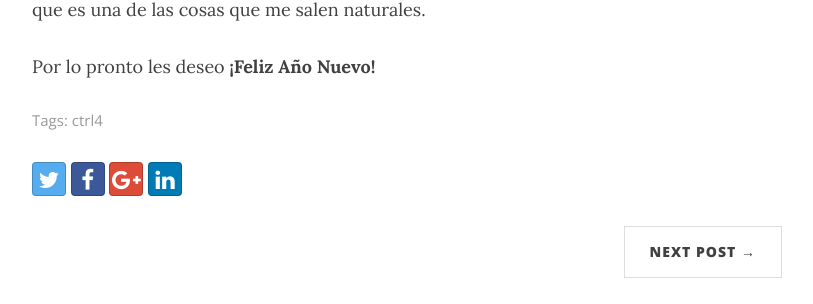
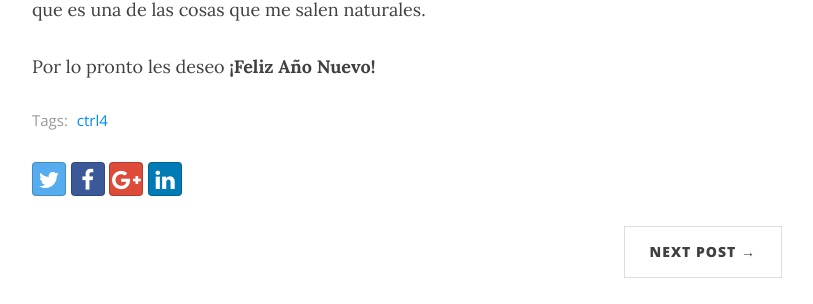
Before and after one commit to Ctrl4/ctrl4.github.io, a Jekyll site: the page built from _posts/2016-12-29-Fin-de-un-año.md, in a window 1280 px wide and 1232 px high. Shown: the part 630-934 px from the top of the window, without its empty margins (233-1046 px from the left). Built offline with Jekyll 4.4.1, drawn with Linux system fonts in a browser that asks for light colours; nearby versions of some CDN libraries; comment, search, counter and statistics services are not loaded.

Commit message:
Working with tags

```diff
--- a/_config.yml
+++ b/_config.yml
@@ -129,7 +129,7 @@ collections:
         permalink: /blog/category/:name/
 
 # Use tags pages (not recommended if you are deploying via GitHub pages, only set to true if deploying locally with ruby)
-link-tags: false
+link-tags: true
 
 # Exclude these files from production site
 exclude:
--- a/_layouts/post.html
+++ b/_layouts/post.html
@@ -1,13 +1,6 @@
 ---
 layout: base
 ---
-
-{% assign category = site.my_categories | where: "slug", post.category %}
-{% assign category = category[0] %}
-{% if category %}
-    {% capture category_content %}<a class="label" href="{{ category.url }}">{{ category.name }}</a>{% endcapture %}
-{% endif %}
-
 
 {% include header.html type="post" %}
 
@@ -17,7 +10,6 @@ layout: base
 
       <article role="main" class="blog-post">
         {{ content }}
-        <p id="post-meta">{{ category_content }}</p>
       </article>
       {% if page.tags.size > 0 %}
         <div class="blog-tags">
```
